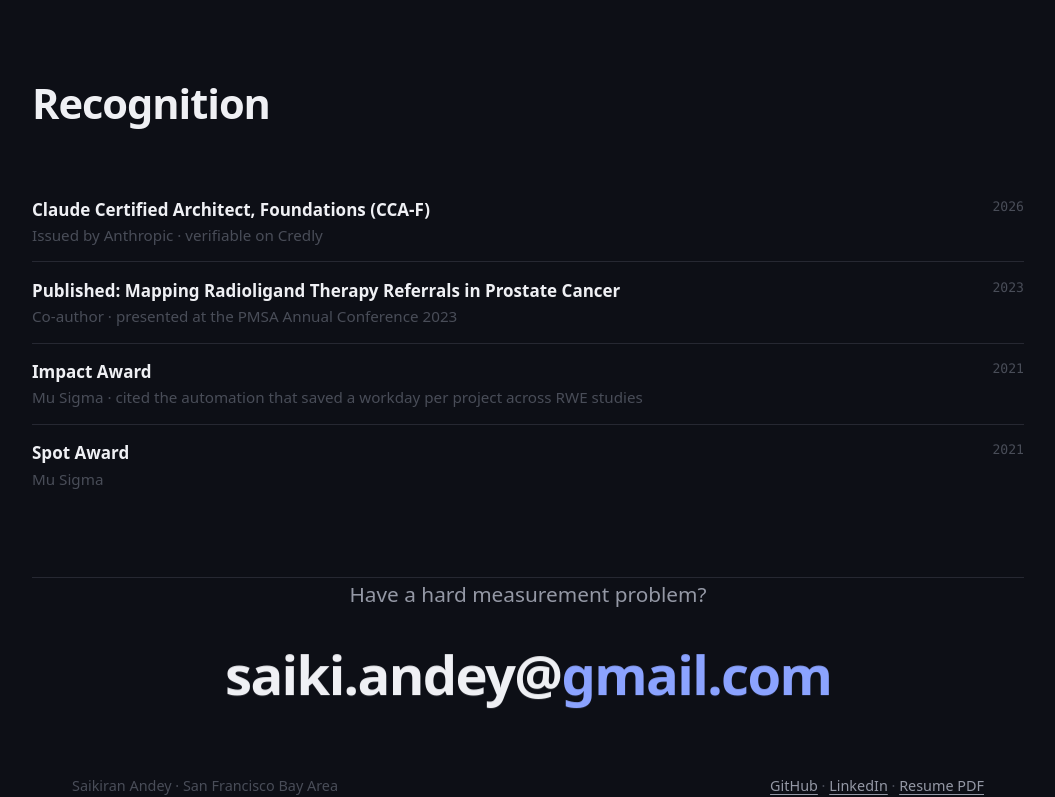
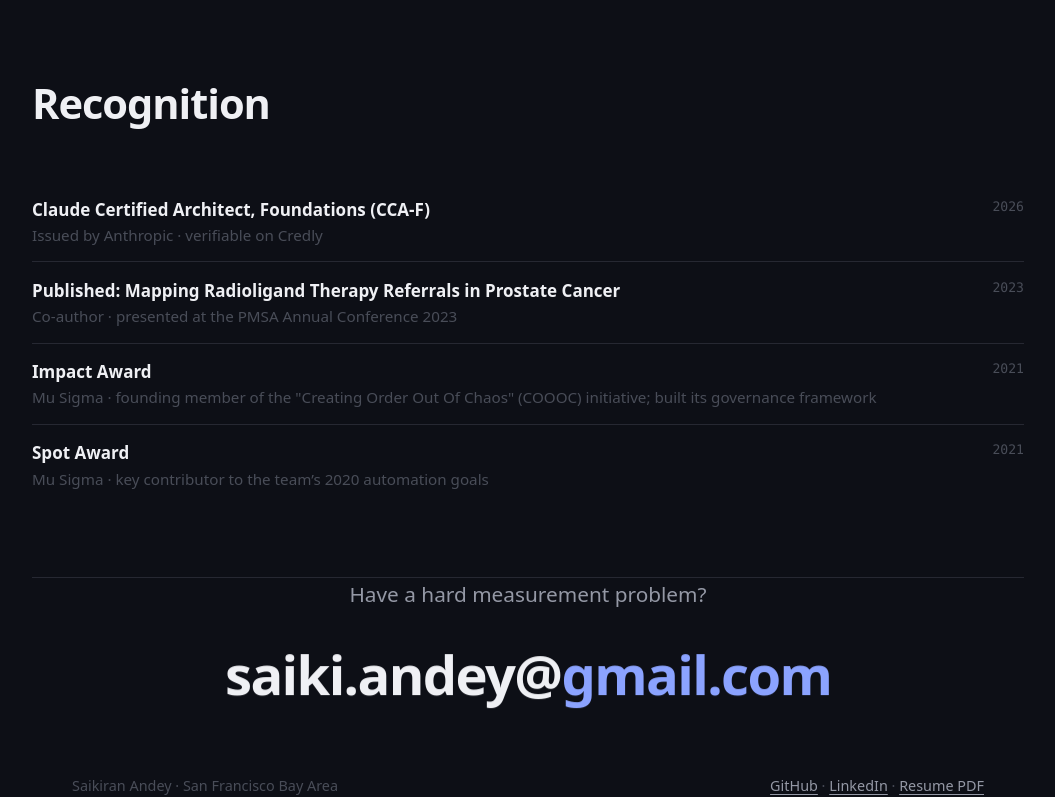
Before and after one commit to andey0Saikiran/andey0Saikiran.github.io, a plain HTML site: page index.html in a window 1280 px wide. Shown: the part 5862-6659 px from the top of the page, without its empty margins (112-1167 px from the left). Drawn offline with nearby package versions, Linux system fonts and the light colour scheme.

Commit message:
Correct award attributions per certificates

```diff
--- a/index.html
+++ b/index.html
@@ -499,8 +499,8 @@
   <h2 data-reveal>Recognition</h2>
   <div class="edu" data-reveal><div><b><a href="https://www.credly.com/badges/5adef59b-6dd3-4dc1-bec7-ad98278b2824">Claude Certified Architect, Foundations (CCA-F)</a></b><div class="school">Issued by Anthropic · verifiable on Credly</div></div><span class="when">2026</span></div>
   <div class="edu" data-reveal><div><b>Published: Mapping Radioligand Therapy Referrals in Prostate Cancer</b><div class="school">Co-author · presented at the PMSA Annual Conference 2023</div></div><span class="when">2023</span></div>
-  <div class="edu" data-reveal><div><b>Impact Award</b><div class="school">Mu Sigma · cited the automation that saved a workday per project across RWE studies</div></div><span class="when">2021</span></div>
-  <div class="edu" data-reveal><div><b>Spot Award</b><div class="school">Mu Sigma</div></div><span class="when">2021</span></div>
+  <div class="edu" data-reveal><div><b>Impact Award</b><div class="school">Mu Sigma · founding member of the "Creating Order Out Of Chaos" (COOOC) initiative; built its governance framework</div></div><span class="when">2021</span></div>
+  <div class="edu" data-reveal><div><b>Spot Award</b><div class="school">Mu Sigma · key contributor to the team&rsquo;s 2020 automation goals</div></div><span class="when">2021</span></div>
 </section>
 
 <footer class="wrap">
```
